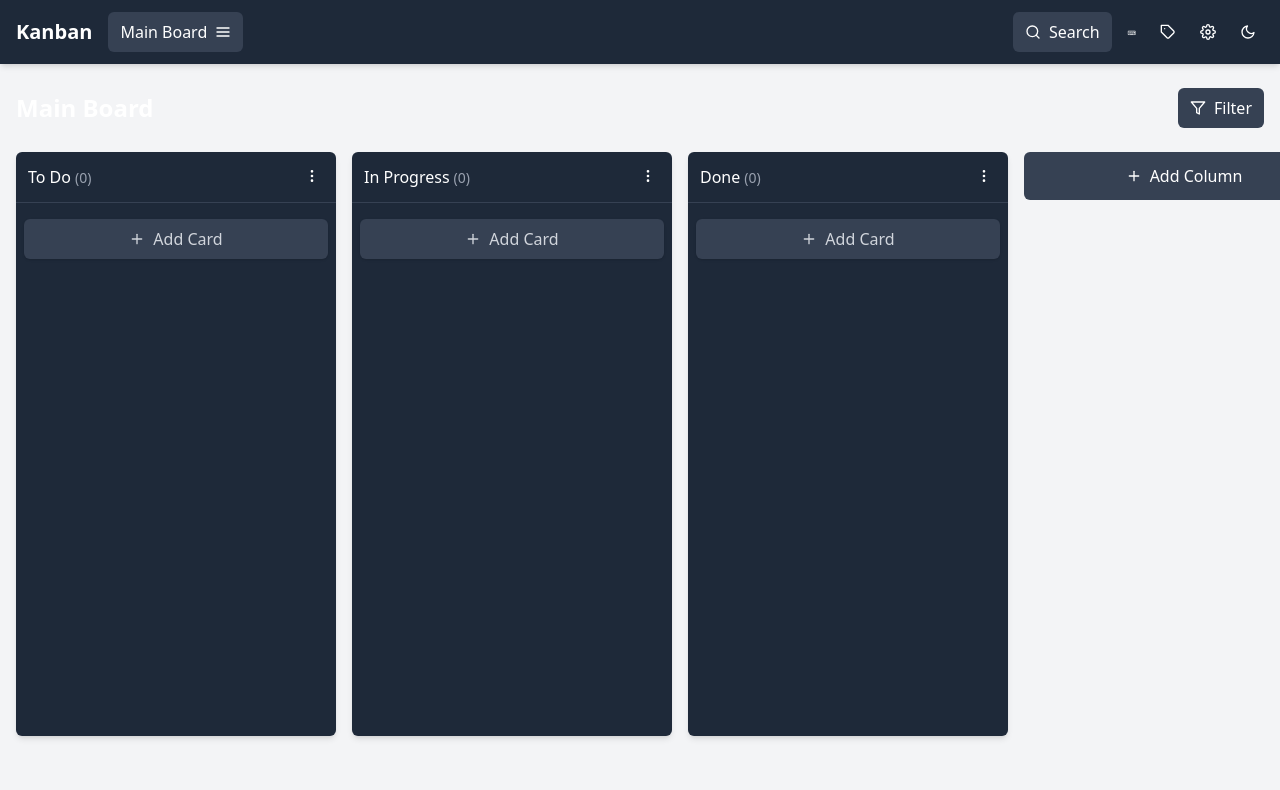
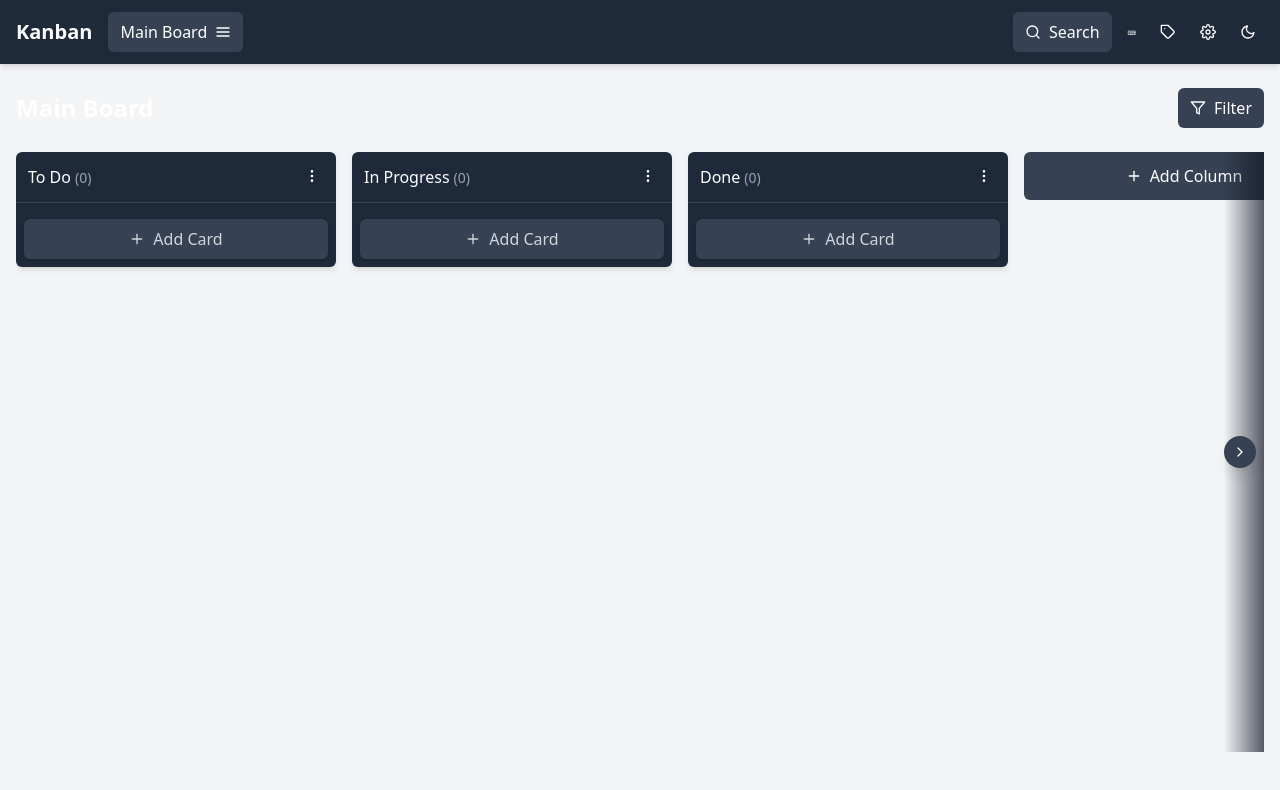
Before and after one commit to byigitt/kanban, a React (Vite) app: page / in a window 1280 px wide. Shown: the top 790 px of the page. Built offline with nearby package versions, Linux system fonts and the light colour scheme.

Commit message:
feat: enhance Board and Card components with scroll functionality and event handling for card details

```diff
--- a/src/components/Board.tsx
+++ b/src/components/Board.tsx
@@ -1,9 +1,9 @@
-import { useState } from 'react';
+import { useState, useRef, useEffect } from 'react';
 import { Droppable, Draggable } from '@hello-pangea/dnd';
 import { Board as BoardType, KanbanData, Column as ColumnType, Card as CardType } from '../types';
 import Column from './Column';
 import LabelFilter from './LabelFilter';
-import { FiPlus } from 'react-icons/fi';
+import { FiPlus, FiChevronLeft, FiChevronRight } from 'react-icons/fi';
 
 interface BoardProps {
   board: BoardType;
@@ -15,6 +15,53 @@ const Board = ({ board, setData, kanbanData }: BoardProps) => {
   const [newColumnTitle, setNewColumnTitle] = useState('');
   const [showNewColumnForm, setShowNewColumnForm] = useState(false);
   const [selectedLabelIds, setSelectedLabelIds] = useState<string[]>([]);
+  const [showLeftFade, setShowLeftFade] = useState(false);
+  const [showRightFade, setShowRightFade] = useState(true);
+
+  const scrollContainerRef = useRef<HTMLDivElement>(null);
+
+  // Check scroll position to show/hide fade indicators
+  const checkScroll = () => {
+    if (!scrollContainerRef.current) return;
+
+    const { scrollLeft, scrollWidth, clientWidth } = scrollContainerRef.current;
+    setShowLeftFade(scrollLeft > 0);
+    setShowRightFade(scrollLeft < scrollWidth - clientWidth - 10); // 10px buffer
+  };
+
+  // Add scroll event listener
+  useEffect(() => {
+    const scrollContainer = scrollContainerRef.current;
+    if (scrollContainer) {
+      scrollContainer.addEventListener('scroll', checkScroll);
+      // Initial check
+      checkScroll();
+
+      // Check on resize
+      window.addEventListener('resize', checkScroll);
+
+      return () => {
+        scrollContainer.removeEventListener('scroll', checkScroll);
+        window.removeEventListener('resize', checkScroll);
+      };
+    }
+  }, []);
+
+  // Scroll left/right
+  const scrollBoard = (direction: 'left' | 'right') => {
+    if (!scrollContainerRef.current) return;
+
+    const scrollAmount = 300; // pixels to scroll
+    const currentScroll = scrollContainerRef.current.scrollLeft;
+    const newScroll = direction === 'left'
+      ? currentScroll - scrollAmount
+      : currentScroll + scrollAmount;
+
+    scrollContainerRef.current.scrollTo({
+      left: newScroll,
+      behavior: 'smooth'
+    });
+  };
 
   // Add a new column to the board
   const addColumn = (e: React.FormEvent) => {
@@ -44,6 +91,16 @@ const Board = ({ board, setData, kanbanData }: BoardProps) => {
 
     setNewColumnTitle('');
     setShowNewColumnForm(false);
+
+    // Scroll to the right to show the new column
+    setTimeout(() => {
+      if (scrollContainerRef.current) {
+        scrollContainerRef.current.scrollTo({
+          left: scrollContainerRef.current.scrollWidth,
+          behavior: 'smooth'
+        });
+      }
+    }, 100);
   };
 
   // Filter cards based on selected labels
@@ -56,7 +113,7 @@ const Board = ({ board, setData, kanbanData }: BoardProps) => {
   };
 
   return (
-    <main className="container mx-auto px-4 py-6 overflow-x-auto">
+    <main className="container mx-auto px-4 py-6">
       <div className="flex items-center justify-between mb-6">
         <h2 className="text-2xl font-bold text-white">{board.title}</h2>
         <div className="flex items-center space-x-2">
@@ -68,13 +125,44 @@ const Board = ({ board, setData, kanbanData }: BoardProps) => {
         </div>
       </div>
 
+      <div className="relative">
+        {/* Scroll fade indicators */}
+        <div className={`scroll-fade-indicator scroll-fade-left ${showLeftFade ? '' : 'scroll-fade-hidden'}`}></div>
+        <div className={`scroll-fade-indicator scroll-fade-right ${showRightFade ? '' : 'scroll-fade-hidden'}`}></div>
+
+        {/* Scroll buttons */}
+        <button
+          className={`absolute left-2 top-1/2 -translate-y-1/2 z-20 bg-gray-700 hover:bg-gray-600 text-white rounded-full p-2 shadow-lg ${showLeftFade ? 'opacity-100' : 'opacity-0'} transition-opacity`}
+          onClick={() => scrollBoard('left')}
+          disabled={!showLeftFade}
+          aria-label="Scroll left"
+        >
+          <FiChevronLeft />
+        </button>
+
+        <button
+          className={`absolute right-2 top-1/2 -translate-y-1/2 z-20 bg-gray-700 hover:bg-gray-600 text-white rounded-full p-2 shadow-lg ${showRightFade ? 'opacity-100' : 'opacity-0'} transition-opacity`}
+          onClick={() => scrollBoard('right')}
+          disabled={!showRightFade}
+          aria-label="Scroll right"
+        >
+          <FiChevronRight />
+        </button>
+
         <Droppable droppableId="board-columns" direction="horizontal" type="column">
           {(provided) => (
             <div
-            className="flex space-x-4 min-h-[calc(100vh-200px)] pb-4"
-            ref={provided.innerRef}
+              className="board-scroll-container hide-scrollbar overflow-x-auto min-h-[calc(100vh-200px)] pb-4"
+              ref={(el) => {
+                // Combine refs
+                provided.innerRef(el);
+                if (scrollContainerRef) {
+                  scrollContainerRef.current = el;
+                }
+              }}
               {...provided.droppableProps}
             >
+              <div className="flex space-x-4 pb-2">
                 {board.columns.map((column, index) => (
                   <Draggable key={column.id} draggableId={column.id} index={index}>
                     {(provided) => (
@@ -142,8 +230,10 @@ const Board = ({ board, setData, kanbanData }: BoardProps) => {
                   )}
                 </div>
               </div>
+            </div>
           )}
         </Droppable>
+      </div>
     </main>
   );
 };
--- a/src/components/Card.tsx
+++ b/src/components/Card.tsx
@@ -1,4 +1,4 @@
-import { useState } from 'react';
+import { useState, useEffect } from 'react';
 import { Draggable } from '@hello-pangea/dnd';
 import { Card as CardType, Column, Board, KanbanData, Priority } from '../types';
 import CardDetail from './CardDetail';
@@ -16,6 +16,24 @@ interface CardProps {
 
 const Card = ({ card, index, column, board, setData, kanbanData }: CardProps) => {
   const [showDetail, setShowDetail] = useState(false);
+
+  // Listen for openCard event
+  useEffect(() => {
+    const handleOpenCard = (e: Event) => {
+      const customEvent = e as CustomEvent;
+      const { cardId, columnId, boardId } = customEvent.detail;
+
+      if (cardId === card.id && columnId === column.id && boardId === board.id) {
+        setShowDetail(true);
+      }
+    };
+
+    window.addEventListener('openCard', handleOpenCard);
+
+    return () => {
+      window.removeEventListener('openCard', handleOpenCard);
+    };
+  }, [card.id, column.id, board.id]);
 
   // Get priority color
   const getPriorityColor = (priority: Priority) => {
```
Lines whose indentation alone changed are shown as unchanged.
